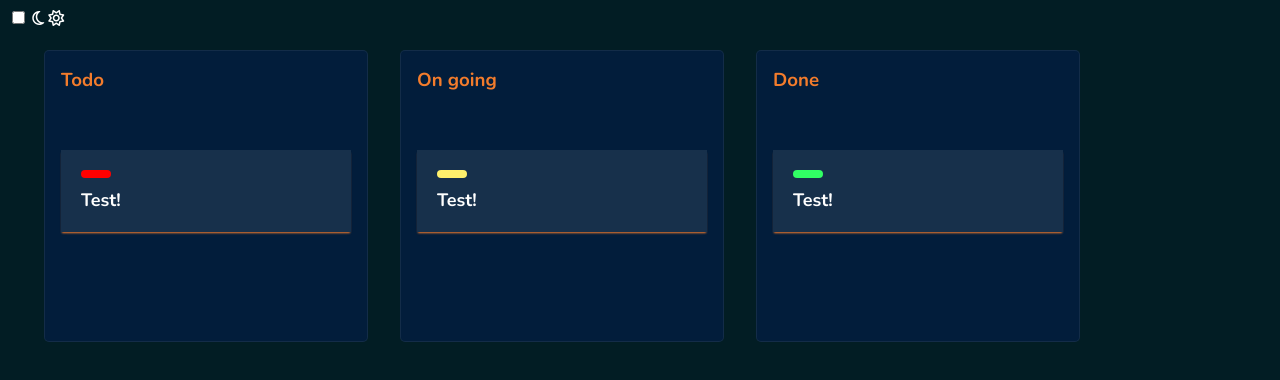
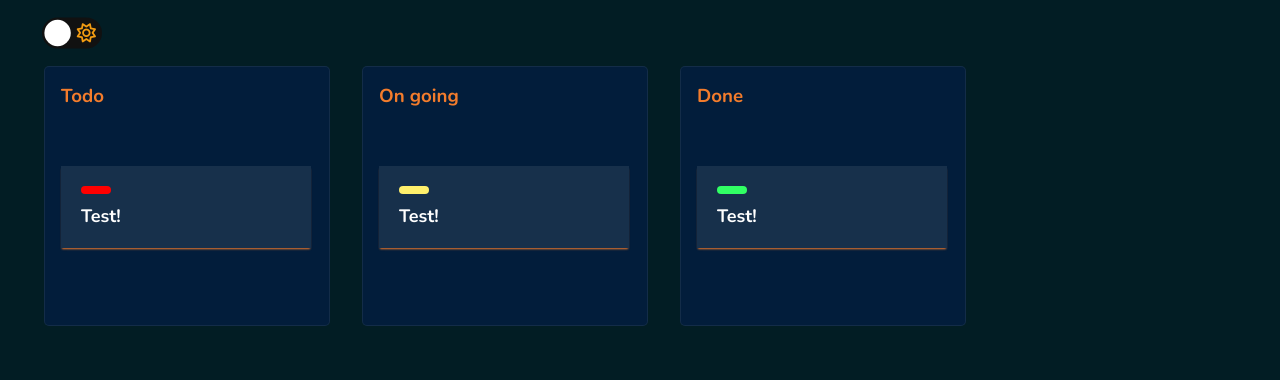
Before and after one commit to 1TATO/drag-and-drop, a plain HTML site: page index.html in a window 1280 px wide. Drawn offline with nearby package versions, Linux system fonts and the light colour scheme.

Commit message:
Added toggle theme

```diff
--- a/style.css
+++ b/style.css
@@ -1,10 +1,71 @@
-html {
+* {
+  box-sizing: border-box;
   font-family: 'Nunito';
 }
 
 body {
   background-color: #021d24;
   color: #ffffff;
+
+  transition: background 0.2s linear;
+}
+
+.toggle-theme {
+  display: flex;
+  justify-content: left;
+  align-items: left;
+
+  margin: 20px 39px 0;
+}
+
+.toggle-theme .checkbox {
+  opacity: 0;
+  position: absolute;
+}
+
+.toggle-theme .label {
+  background-color: #111;
+  width: 50px;
+  height: 26px;
+
+  display: flex;
+  justify-content: space-between;
+  align-items: center;
+
+  padding: 5px;
+
+  position: relative;
+
+  border-radius: 50px;
+
+  transform: scale(1.2);
+}
+
+.toggle-theme .label .fa-moon-o {
+  color: #f1c40f;
+}
+
+.toggle-theme .label .fa-sun-o {
+  color: #f39c12;
+}
+
+.toggle-theme .label .ball {
+  width: 22px;
+  height: 22px;
+  background-color: #fff;
+
+  position: absolute;
+
+  top: 2px;
+  left: 2px;
+
+  border-radius: 50%;
+
+  transition: transform 0.2s linear;
+}
+
+.toggle-theme .checkbox:checked + .label .ball {
+  transform: translateX(24px);
 }
 
 .boards {
@@ -12,53 +73,64 @@ body {
   margin: 20px;
 }
 
-.board {
+.boards .board {
   background: #021d3b;
+
   border: 1px solid #ffffff11;
   border-radius: 5px;
+
   margin: 0 16px;
 }
 
-.board h3 {
+.boards .board h3 {
   padding: 16px;
   margin: 0;
+
   color: #f37c2c;
 }
 
-.dropzone {
+.boards .board .dropzone {
   padding: 16px;
+
   min-width: 284px;
   min-height: 200px;
 }
 
-.card {
+.boards .board .dropzone .card {
   padding: 20px;
+  margin: 25px 0;
+
   box-shadow: 0 2px 2px -1px #f37c2c;
+
   width: 250px;
-  margin: 25px 0;
+
   border-radius: 5pz;
+
   font-weight: 600;
   font-size: 18px;
-  background-color: rgba(255, 255, 255, 0.082);
+  background-color: #ffffff15;
 }
 
-.status {
+.boards .board .dropzone .status {
   width: 30px;
   height: 8px;
-  background: gray;
+
+  /* background: gray; */
+
   border-radius: 5px;
+
   margin-bottom: 10px;
 }
 
-.status.green {
+.boards .board .dropzone .status.green {
   background: #31ff64;
 }
 
-.status.yellow {
+.boards .board .dropzone .status.yellow {
   background: #fff06c;
 }
 
-.status.red {
+.boards .board .dropzone .status.red {
   background: red;
 }
 
@@ -78,3 +150,24 @@ body {
 .over {
   background-color: #4cd13733;
 }
+
+body.light {
+  background-color: #bdbdbde5;
+}
+
+body.light .boards .board {
+  background-color: #d8dde2;
+}
+
+body.light .boards .board .card {
+  color: #111;
+  background-color: #f37c2c18;
+}
+
+body.light .highlight {
+  background-color: #032f611a;
+}
+
+body.light .over {
+  background-color: #4cd13733;
+}
```
